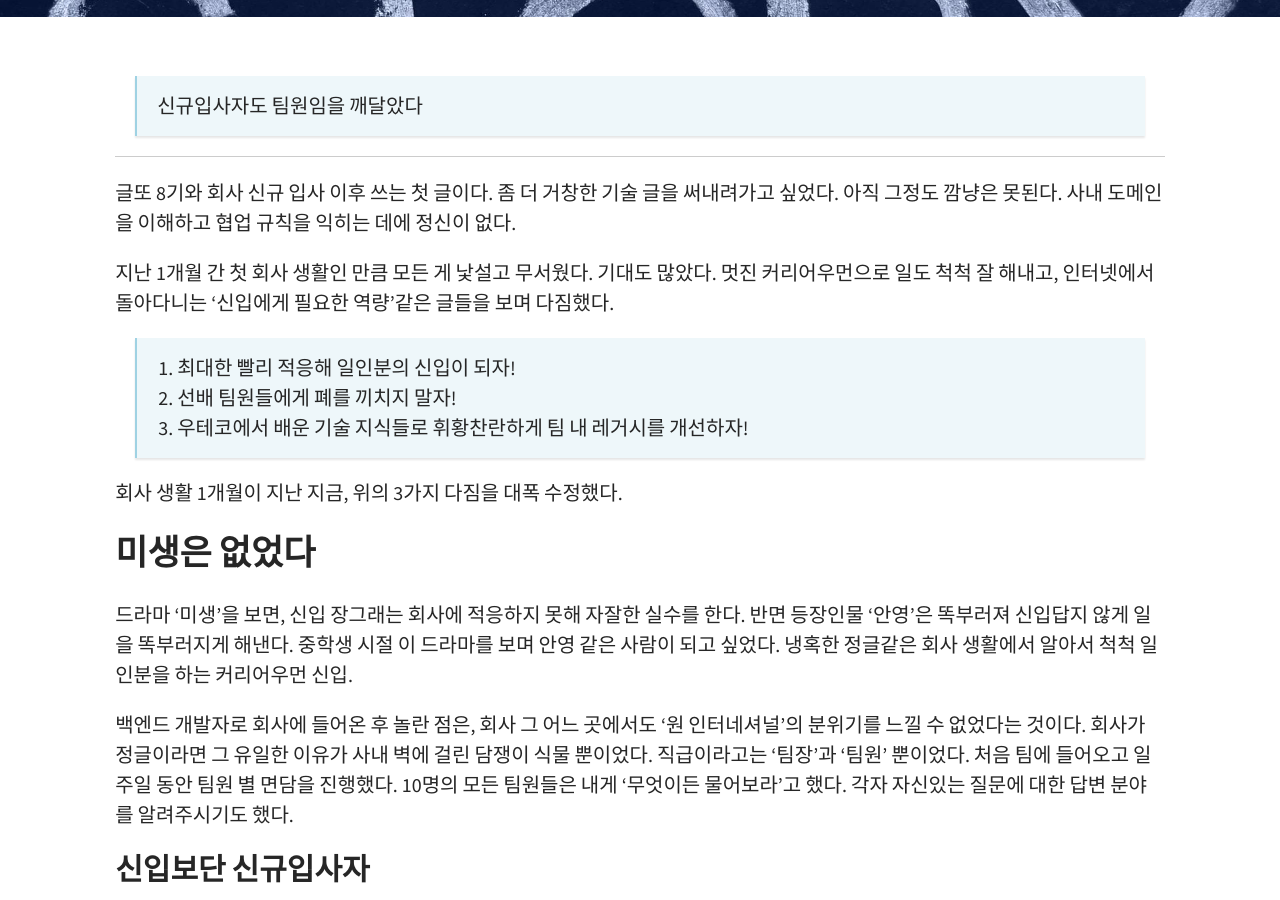
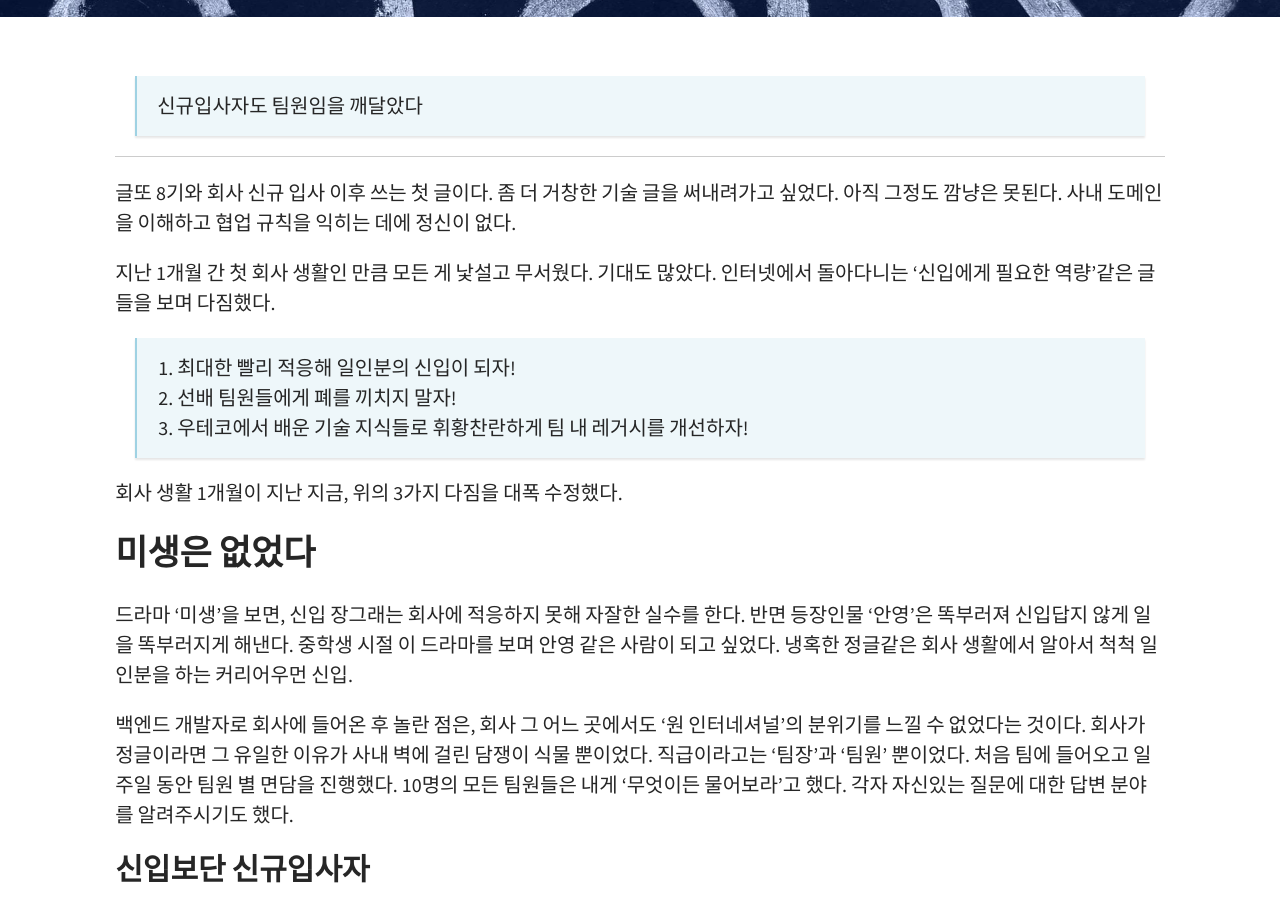
Before and after one commit to BETTERFUTURE4/betterfuture4.github.io, a Jekyll site: the page built from _posts/2022-02-12-gultto.md, in a window 1280 px wide and 900 px high, scrolled down 317 px. Built offline with Jekyll 4.4.1, drawn with Linux system fonts in a browser that asks for light colours.

Commit message:
title: 2023년 1월 회고 수정

```diff
--- a/_posts/2022-02-12-gultto.md
+++ b/_posts/2022-02-12-gultto.md
@@ -18,7 +18,7 @@ categories: 회고
 
 글또 8기와 회사 신규 입사 이후 쓰는 첫 글이다. 좀 더 거창한 기술 글을 써내려가고 싶었다. 아직 그정도 깜냥은 못된다. 사내 도메인을 이해하고 협업 규칙을 익히는 데에 정신이 없다.
 
-지난 1개월 간 첫 회사 생활인 만큼 모든 게 낯설고 무서웠다. 기대도 많았다. 멋진 커리어우먼으로 일도 척척 잘 해내고, 인터넷에서 돌아다니는 '신입에게 필요한 역량'같은 글들을 보며 다짐했다.
+지난 1개월 간 첫 회사 생활인 만큼 모든 게 낯설고 무서웠다. 기대도 많았다. 인터넷에서 돌아다니는 '신입에게 필요한 역량'같은 글들을 보며 다짐했다.
 
 > 1. 최대한 빨리 적응해 일인분의 신입이 되자!
 > 2. 선배 팀원들에게 폐를 끼치지 말자!
```
